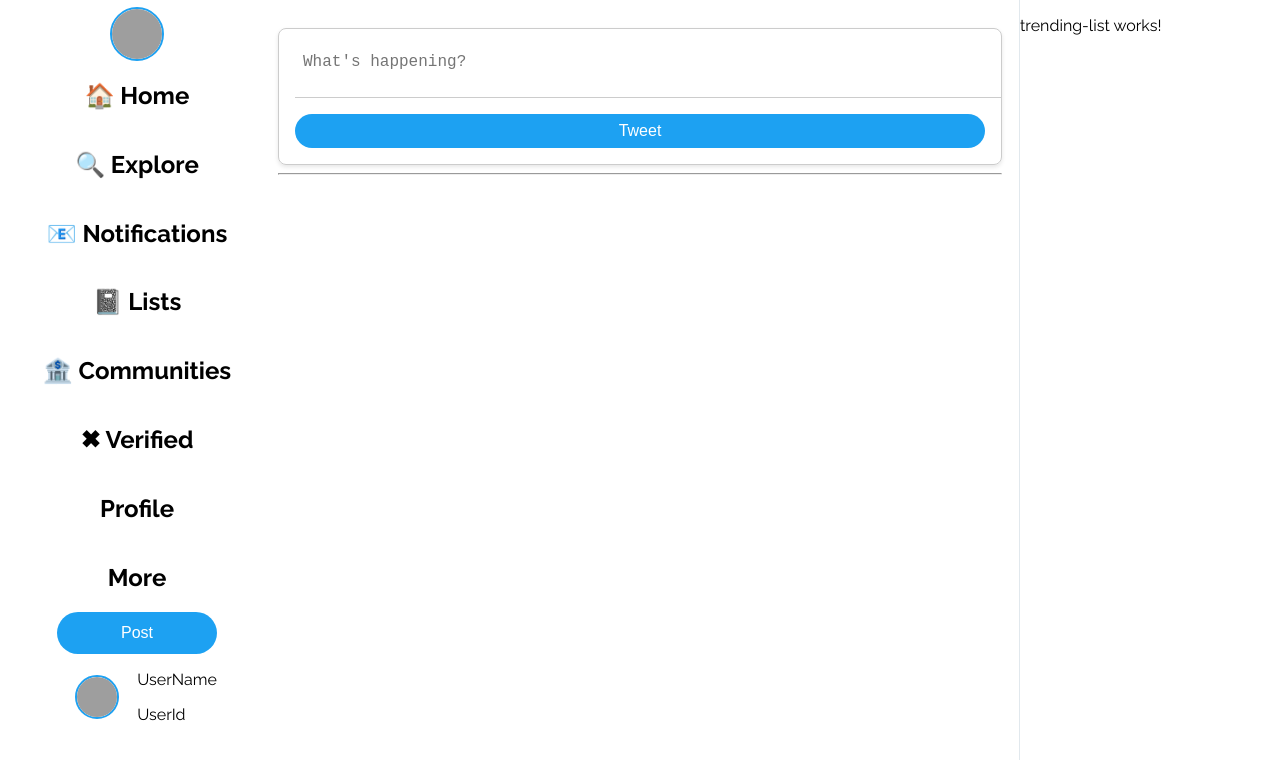
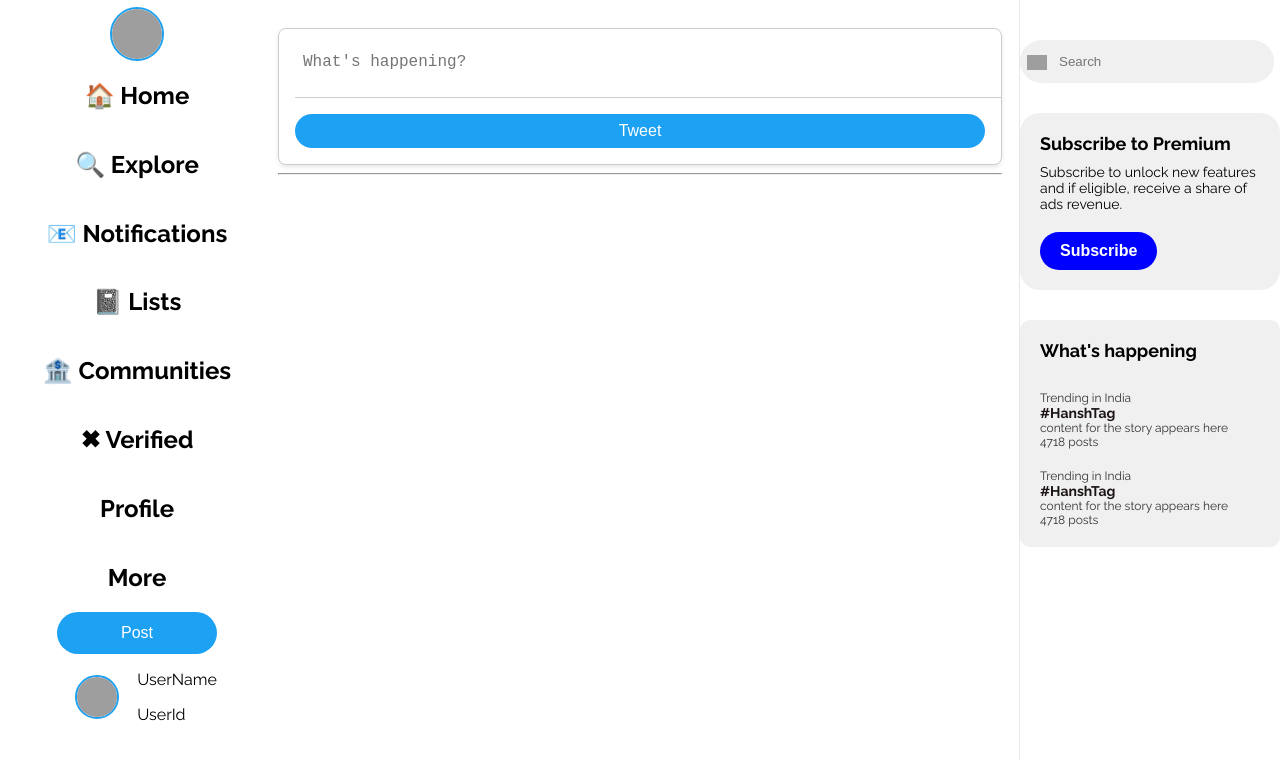
Before and after one commit to Visakh47/twitter-AAV, an Angular app: page /home in a window 1280 px wide. Shown: the top 760 px of the page. Built offline with nearby package versions, Linux system fonts and the light colour scheme; grey boxes are pictures that could not be loaded.

Commit message:
trending page added

```diff
--- a/src/app/home/trending/trending-list/trending-list.component.html
+++ b/src/app/home/trending/trending-list/trending-list.component.html
@@ -1 +1,35 @@
-<p>trending-list works!</p>
+<div class="trending-box trending-search">
+    <span class="trending-search-icon"><img src="https://png.pngtree.com/element_our/20190601/ourmid/pngtree-search-icon-image_1344447.jpg" /></span>
+    <input class="trending-search-input" type="text" placeholder="Search"/>
+</div>
+<div class="trending-box trending-subscribe">
+    <div class="trending-subscribe-heading">Subscribe to Premium</div>
+    <div class="trending-subscribe-content">Subscribe to unlock new features and if eligible, receive a share of ads revenue.</div>
+    <button class="trending-subscribe-button">Subscribe</button>
+</div>
+<div class="trending-box trending-happening">
+    <div class="trending-happening-heading">What's happening</div>
+    <div class="trending-happening-body">
+        <div class="tr-ha-bo-place">Trending in India</div>
+        <div class="tr-ha-bo-hashtag">#HanshTag</div>
+        <div class="tr-ha-bo-content">content for the story appears here</div>
+        <div class="tr-ha-bo-post">4718 posts</div>
+    </div>
+
+    <!-- Unwnted -->
+    <div class="trending-happening-body">
+        <div class="tr-ha-bo-place">Trending in India</div>
+        <div class="tr-ha-bo-hashtag">#HanshTag</div>
+        <div class="tr-ha-bo-content">content for the story appears here</div>
+        <div class="tr-ha-bo-post">4718 posts</div>
+    <!-- unwanted ends -->
+</div>
+</div>
+<!-- <div class="trending-box trending-who">
+    <div class="trending-who-body">
+        <div class="tr-who-body-icon"><img/></div>
+        <div class="tr-who-body-name">Name</div>
+        <div class="tr-who-body-id">@personid</div>
+        <button class="tr-who-body-followbtn">follow</button>
+    </div>
+</div> -->
--- a/src/app/home/trending/trending-list/trending-list.component.scss
+++ b/src/app/home/trending/trending-list/trending-list.component.scss
@@ -0,0 +1,149 @@
+
+.trending-box{
+    padding-bottom: 20px;
+    padding-top: 20px;
+    background-color: #f0f0f0;
+    margin-top: 20px;
+  }
+  .trending-search {
+    margin-top: 40px;
+    display: flex;
+    align-items: center;
+    padding: 7px;
+    background-color: #f0f0f0;
+    border-radius: 50px;
+    width: 240px;
+}
+
+
+.trending-search-icon {
+    font-size: 24px;
+    margin-right: 10px;
+}
+.trending-search-icon img{
+  padding-top: 2px;
+  width: 20px;
+}
+.trending-search-input {
+  background-color: #f0f0f0;
+  flex: 1;
+  border: none;
+  outline: none;
+}
+
+.trending-subscribe {
+  background-color: #f0f0f0;
+  margin-top: 30px;
+  padding: 20px;
+  border-radius: 20px;
+  max-width: 300px;
+}
+
+.trending-subscribe-heading {
+  font-size: 18px;
+  font-weight: bold;
+  margin-bottom: 10px;
+}
+
+.trending-subscribe-content {
+  font-size: 14px;
+  margin-bottom: 20px;
+}
+
+.trending-subscribe-button {
+  background-color: blue;
+  color: white;
+  border: none;
+  border-radius: 50px;
+  padding: 10px 20px;
+  cursor: pointer;
+  font-size: 16px;
+  font-weight: bold;
+}
+
+.trending-subscribe-button:hover {
+  background-color: darkblue;
+}
+
+.trending-happening {
+  background-color: #f0f0f0;
+  padding: 20px;
+  margin-top: 30px;
+  border-radius: 10px;
+  max-width: 300px;
+}
+
+.trending-happening-heading {
+  font-size: 18px;
+  font-weight: bold;
+  margin-bottom: 10px;
+}
+
+.trending-happening-body {
+  font-size: 14px;
+  padding-top: 20px;
+}
+
+.tr-ha-bo-place {
+  font-size: 12px;
+  color: #333;
+}
+
+.tr-ha-bo-hashtag {
+  font-size: 14px;
+  font-weight: bold;
+  color: rgb(29, 21, 21);
+}
+
+.tr-ha-bo-content {
+  font-size: 12px;
+  color: #333;
+}
+
+.tr-ha-bo-post {
+  font-size: 12px;
+  color: #333;
+}
+
+// Name section
+.trending-who {
+    margin-top: 20px;
+    background-color: #f0f0f0;
+    padding: 20px;
+    border-radius: 10px;
+    max-width: 300px;
+}
+
+.trending-who-body {
+    display: flex;
+    align-items: center;
+}
+
+.tr-who-body-icon img {
+    width: 20px;
+    height: 20px;
+    border-radius: 50%;
+    margin-right: 10px;
+}
+
+.tr-who-body-name {
+    font-size: 16px;
+    font-weight: bold;
+}
+
+.tr-who-body-id {
+    font-size: 14px;
+    color: #333;
+    display: block;
+    margin-top: 5px;
+}
+
+.tr-who-body-followbtn {
+    background-color: #007bff;
+    color: white;
+    border: none;
+    border-radius: 50px;
+    padding: 10px 20px;
+    cursor: pointer;
+    margin-left: auto;
+}
```
Also changed, not shown: src/app/home/trending/trending.component.scss (indentation only).
